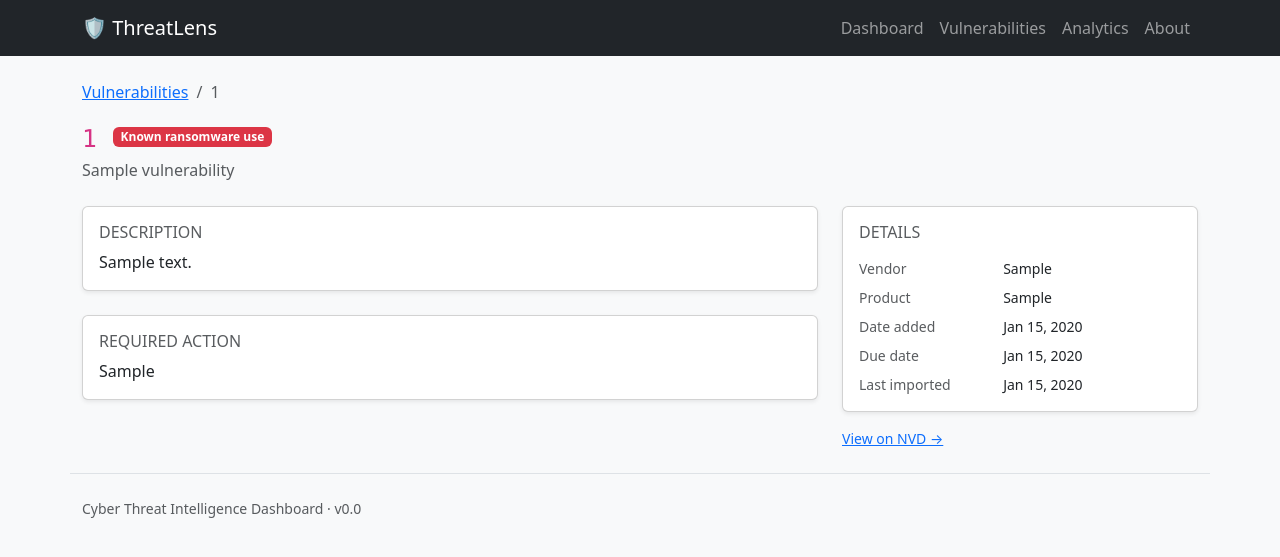
After one commit to trietluong1602/cyber-dashboard, a Django app: page /vulnerabilities/1/ in a window 1280 px wide. The commit adds this page. Shown: the top 557 px of the page. Run offline with Django 5.2, Linux system fonts and the light colour scheme; tables that the repository leaves empty hold one stand-in row (values such as "Sample post").

Commit message:
Add vulnerability list and detail views

```diff
--- a/templates/base.html
+++ b/templates/base.html
@@ -18,7 +18,7 @@
     <div class="collapse navbar-collapse" id="nav">
       <ul class="navbar-nav ms-auto">
         <li class="nav-item"><a class="nav-link" href="{% url 'threats:dashboard' %}">Dashboard</a></li>
-        <li class="nav-item"><a class="nav-link" href="#">Vulnerabilities</a></li>
+        <li class="nav-item"><a class="nav-link" href="{% url 'threats:vulnerability_list' %}">Vulnerabilities</a></li>
         <li class="nav-item"><a class="nav-link" href="#">Analytics</a></li>
         <li class="nav-item"><a class="nav-link" href="#">About</a></li>
       </ul>
@@ -35,5 +35,18 @@
 </footer>
 
 <script src="https://cdn.jsdelivr.net/npm/bootstrap@5.3.3/dist/js/bootstrap.bundle.min.js"></script>
+
+<script>
+  document.querySelectorAll("time.js-local-datetime").forEach((el) => {
+    const dt = new Date(el.getAttribute("datetime"));
+    if (isNaN(dt)) return;
+    const opts = el.dataset.mode === "time"
+      ? { hour: "numeric", minute: "2-digit", timeZoneName: "short" }
+      : { year: "numeric", month: "short", day: "numeric" };
+    el.textContent = dt.toLocaleString(undefined, opts);
+    el.title = dt.toLocaleString(undefined, { dateStyle: "full", timeStyle: "long" });
+  });
+</script>
+
 </body>
 </html>
--- /dev/null
+++ b/threats/templates/threats/vulnerability_detail.html
@@ -0,0 +1,75 @@
+{% extends "base.html" %}
+
+{% block content %}
+  <nav aria-label="breadcrumb">
+    <ol class="breadcrumb">
+      <li class="breadcrumb-item"><a href="{% url 'threats:vulnerability_list' %}">Vulnerabilities</a></li>
+      <li class="breadcrumb-item active" aria-current="page">{{ vulnerability.cve_id }}</li>
+    </ol>
+  </nav>
+
+  <div class="d-flex flex-wrap align-items-center gap-3 mb-1">
+    <h1 class="h3 mb-0"><code>{{ vulnerability.cve_id }}</code></h1>
+    {% if vulnerability.known_ransomware_use %}
+      <span class="badge text-bg-danger">Known ransomware use</span>
+    {% else %}
+      <span class="badge text-bg-secondary">Ransomware use unknown</span>
+    {% endif %}
+  </div>
+  <p class="text-muted mb-4">{{ vulnerability.vulnerability_name }}</p>
+
+  <div class="row g-4">
+    <div class="col-12 col-lg-8">
+      <div class="card shadow-sm mb-4">
+        <div class="card-body">
+          <h2 class="h6 text-uppercase text-muted">Description</h2>
+          <p class="mb-0">{{ vulnerability.description|linebreaksbr }}</p>
+        </div>
+      </div>
+
+      <div class="card shadow-sm">
+        <div class="card-body">
+          <h2 class="h6 text-uppercase text-muted">Required action</h2>
+          <p class="mb-0">{{ vulnerability.required_action|linebreaksbr }}</p>
+        </div>
+      </div>
+    </div>
+
+    <div class="col-12 col-lg-4">
+      <div class="card shadow-sm">
+        <div class="card-body">
+          <h2 class="h6 text-uppercase text-muted mb-3">Details</h2>
+          <dl class="row mb-0 small">
+            <dt class="col-5 fw-normal text-muted">Vendor</dt>
+            <dd class="col-7">{{ vulnerability.vendor }}</dd>
+
+            <dt class="col-5 fw-normal text-muted">Product</dt>
+            <dd class="col-7">{{ vulnerability.product }}</dd>
+
+            <dt class="col-5 fw-normal text-muted">Date added</dt>
+            <dd class="col-7">{{ vulnerability.date_added|date:"M j, Y" }}</dd>
+
+            <dt class="col-5 fw-normal text-muted">Due date</dt>
+            <dd class="col-7">
+              {% if vulnerability.due_date %}
+                {{ vulnerability.due_date|date:"M j, Y" }}
+              {% else %}
+                <span class="text-muted">Not specified</span>
+              {% endif %}
+            </dd>
+
+            <dt class="col-5 fw-normal text-muted">Last imported</dt>
+            <dd class="col-7 mb-0">{{ vulnerability.source_updated_at|date:"M j, Y" }}</dd>
+          </dl>
+        </div>
+      </div>
+
+      <div class="mt-3 small">
+        <a href="https://nvd.nist.gov/vuln/detail/{{ vulnerability.cve_id }}"
+           target="_blank" rel="noopener noreferrer">
+          View on NVD &rarr;
+        </a>
+      </div>
+    </div>
+  </div>
+{% endblock %}
--- a/threats/urls.py
+++ b/threats/urls.py
@@ -5,4 +5,6 @@ app_name = "threats"
 
 urlpatterns = [
     path("", views.dashboard, name="dashboard"),
+    path("vulnerabilities/", views.vulnerability_list, name="vulnerability_list"),
+    path("vulnerabilities/<slug:cve_id>/", views.vulnerability_detail, name="vulnerability_detail"),
 ]
--- a/threats/views.py
+++ b/threats/views.py
@@ -1,11 +1,13 @@
 from datetime import timedelta
 
-from django.db.models import Max
-from django.shortcuts import render
+from django.core.paginator import Paginator
+from django.db.models import Max, Q
+from django.shortcuts import render, get_object_or_404
 from django.utils import timezone
 
 from .models import Vulnerability
 
+PAGE_SIZE = 25
 
 def dashboard(request):
     today = timezone.now().date()
@@ -26,3 +28,42 @@ def dashboard(request):
         "last_imported": freshness["last_imported"],
     }
     return render(request, "threats/dashboard.html", context)
+
+def vulnerability_list(request):
+    query = request.GET.get("q", "").strip()
+    ransomware = request.GET.get("ransomware", "")
+
+    queryset = Vulnerability.objects.all().order_by("-date_added", "cve_id")
+
+    if query:
+        queryset = queryset.filter(
+            Q(cve_id__icontains=query)
+            | Q(vendor__icontains=query)
+            | Q(product__icontains=query)
+            | Q(vulnerability_name__icontains=query)
+        )
+
+    if ransomware == "known":
+        queryset = queryset.filter(known_ransomware_use=True)
+
+    total_count = queryset.count()
+
+    paginator = Paginator(queryset, PAGE_SIZE)
+    page_obj = paginator.get_page(request.GET.get("page"))
+
+    params = request.GET.copy()
+    params.pop("page", None)
+    querystring = params.urlencode()
+
+    context = {
+        "page_obj": page_obj,
+        "total_count": total_count,
+        "query": query,
+        "ransomware": ransomware,
+        "querystring": querystring,
+    }
+    return render(request, "threats/vulnerability_list.html", context)
+
+def vulnerability_detail(request, cve_id):
+    vulnerability = get_object_or_404(Vulnerability, cve_id=cve_id)
+    return render(request, "threats/vulnerability_detail.html", {"vulnerability": vulnerability})
```
Also changed, not shown: threats/templates/threats/dashboard.html (+6 -2 lines), threats/templates/threats/vulnerability_list.html (added, +107 -0 lines).
